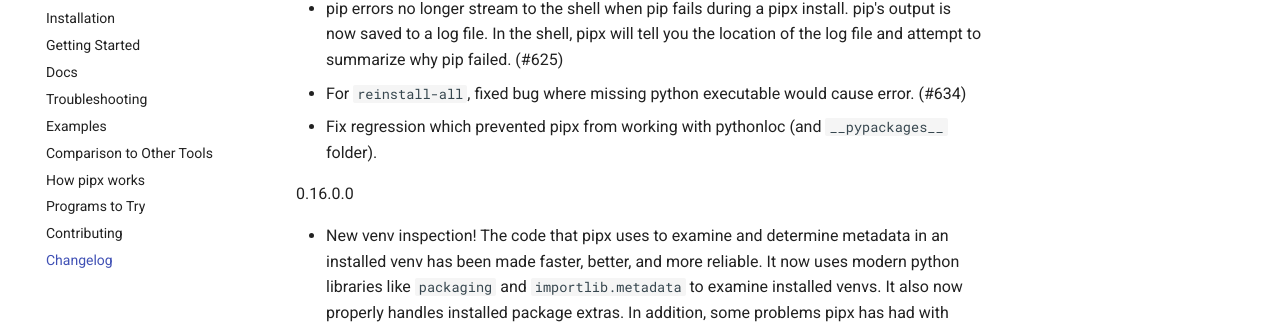
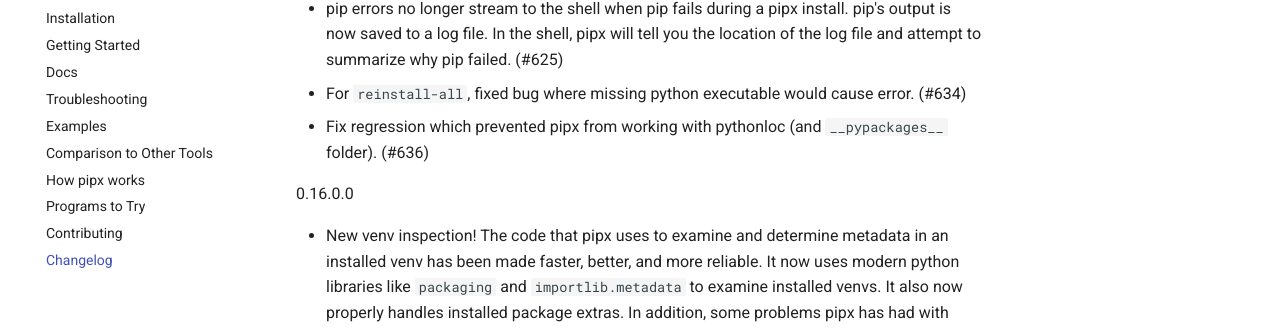
Before and after one commit to pypa/pipx, an MkDocs documentation site: the page built from docs/changelog.md, in a window 1280 px wide and 900 px high, scrolled down 302 px. Shown: the part 117-445 px from the top of the window. Built offline with MkDocs 1.6.1 and Material for MkDocs 9.7.7, drawn with Linux system fonts in a browser that asks for light colours; comment, search, counter and statistics services are not loaded.

Commit message:
Add PR # to changelog entry.

```diff
--- a/docs/changelog.md
+++ b/docs/changelog.md
@@ -7,7 +7,7 @@
 - Sped up `pipx list` (#624).
 - pip errors no longer stream to the shell when pip fails during a pipx install.  pip's output is now saved to a log file.  In the shell, pipx will tell you the location of the log file and attempt to summarize why pip failed. (#625)
 - For `reinstall-all`, fixed bug where missing python executable would cause error. (#634)
-- Fix regression which prevented pipx from working with pythonloc (and `__pypackages__` folder).
+- Fix regression which prevented pipx from working with pythonloc (and `__pypackages__` folder). (#636)
 
 0.16.0.0
 
```
